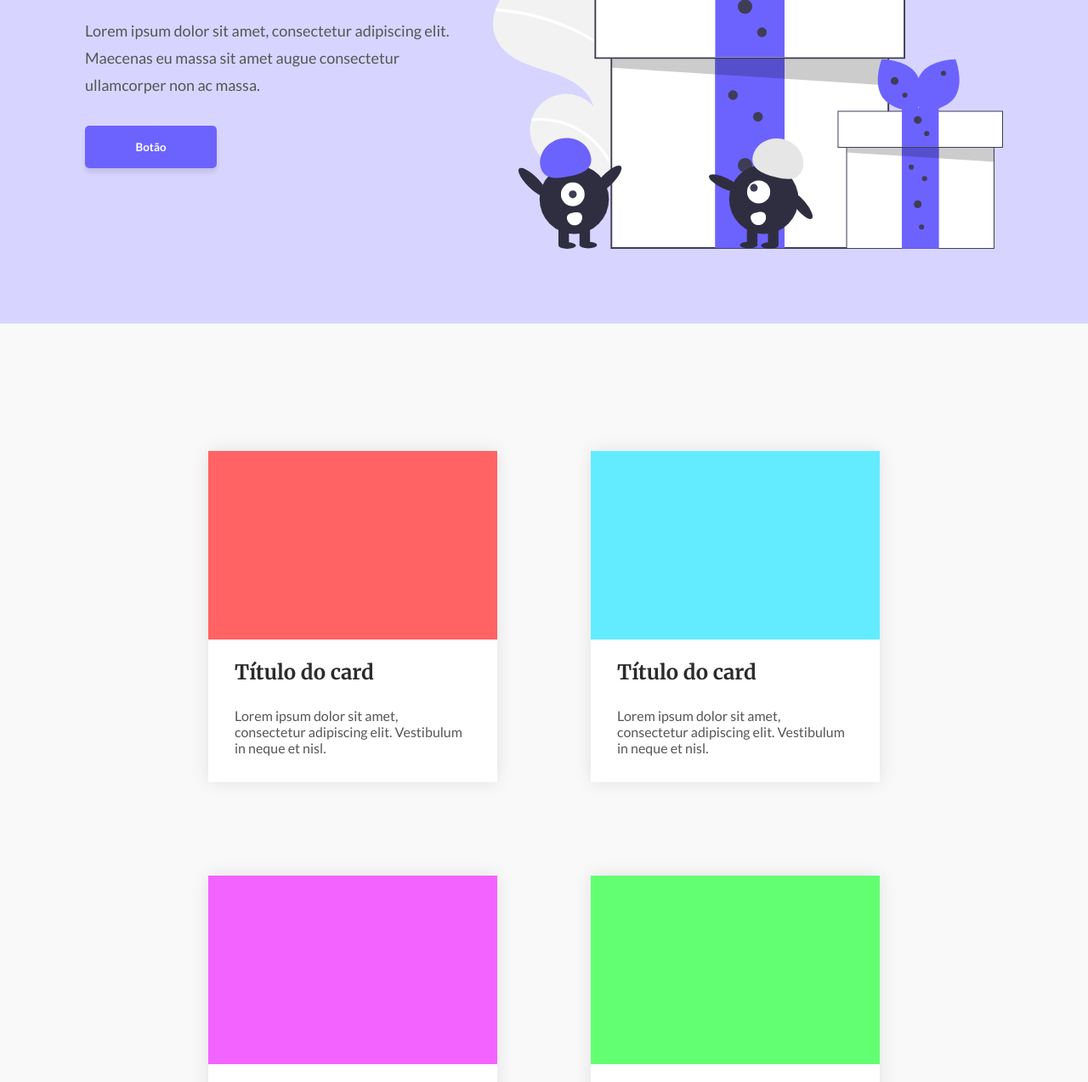
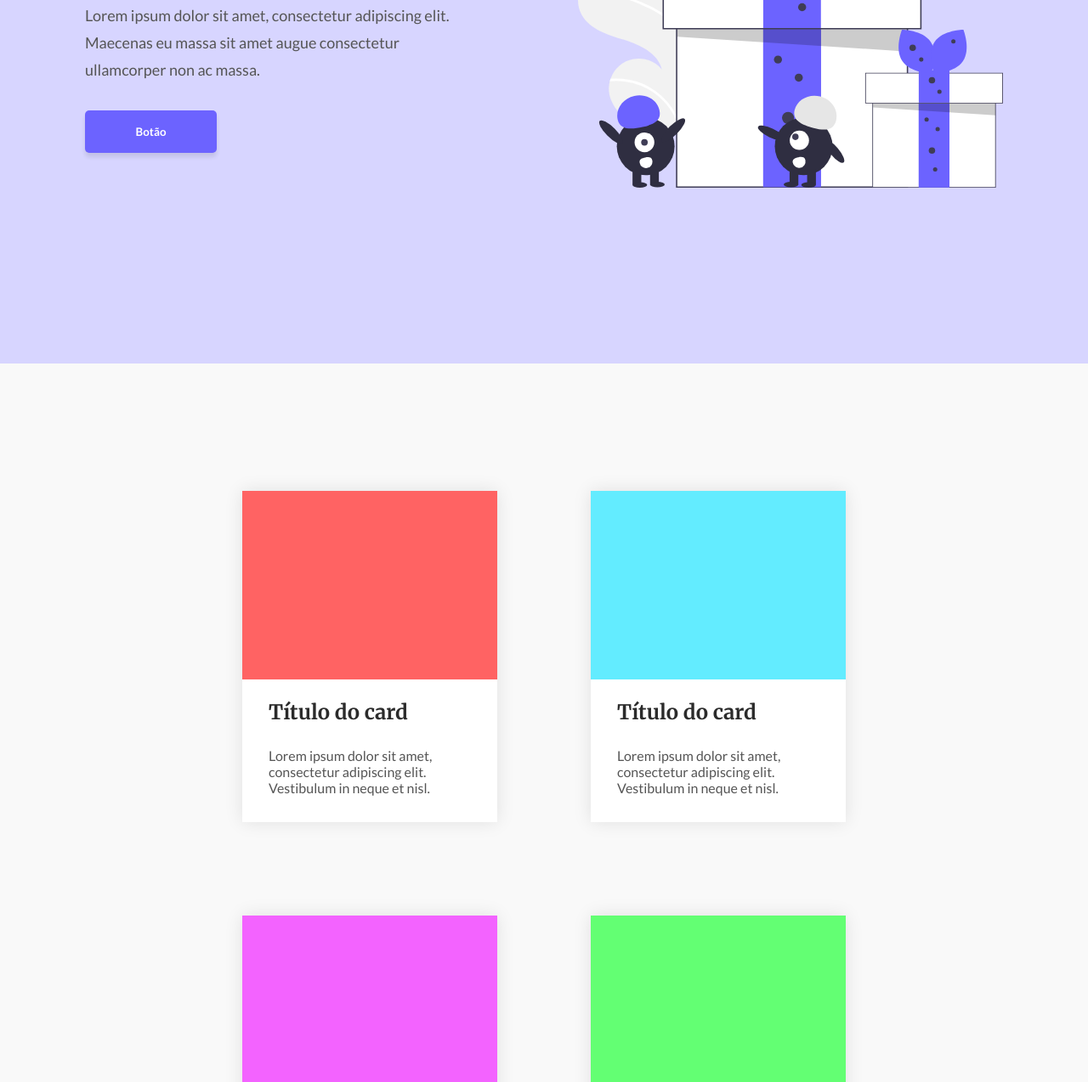
Before and after one commit to jovemdan/codelandia-challenge-3, a plain HTML site: page index.html in a window 1280 px wide. Shown: the part 260-1534 px from the top of the page at 85% size. Drawn offline with nearby package versions, Linux system fonts and the light colour scheme.

Commit message:
fix(adjusts): ajuste css

```diff
--- a/styles.css
+++ b/styles.css
@@ -240,13 +240,12 @@ h4 {
     gap: 3.2rem;
 
     text-align: left;
-    padding-top: 13.75rem;
     padding-bottom: 11.9rem;
   }
 
   #section-header img {
-    width: 60rem;
-    margin-top: 12.1rem;
+    width: 50rem;
+    padding-bottom: 11.9rem;
     margin-bottom: 8.8rem;
     margin-left: auto;
   }
@@ -267,7 +266,7 @@ h4 {
   }
 
   #section-cards .card {
-    width: 34rem;
+    max-width: 30rem;
   }
 
   #contact .form {
```
